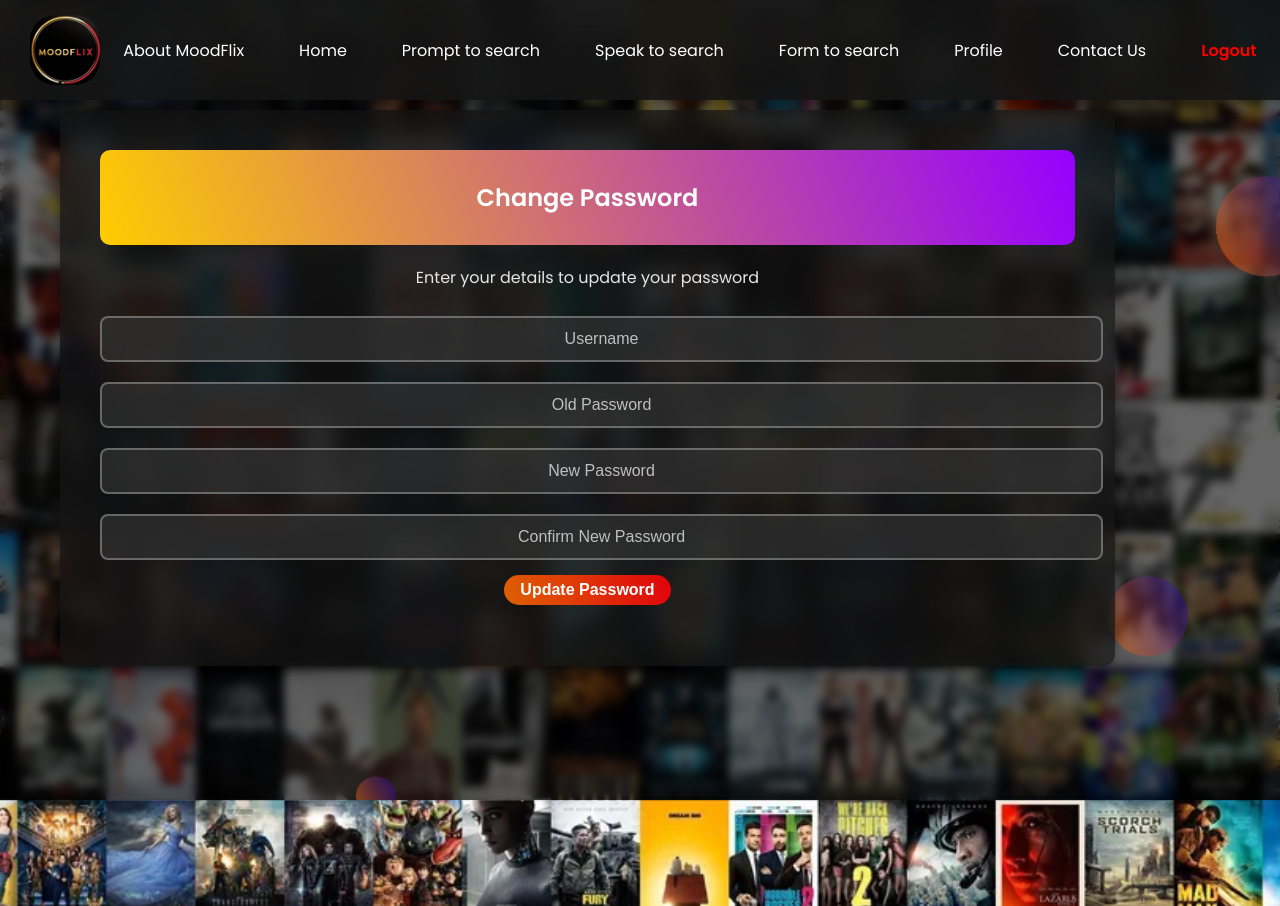
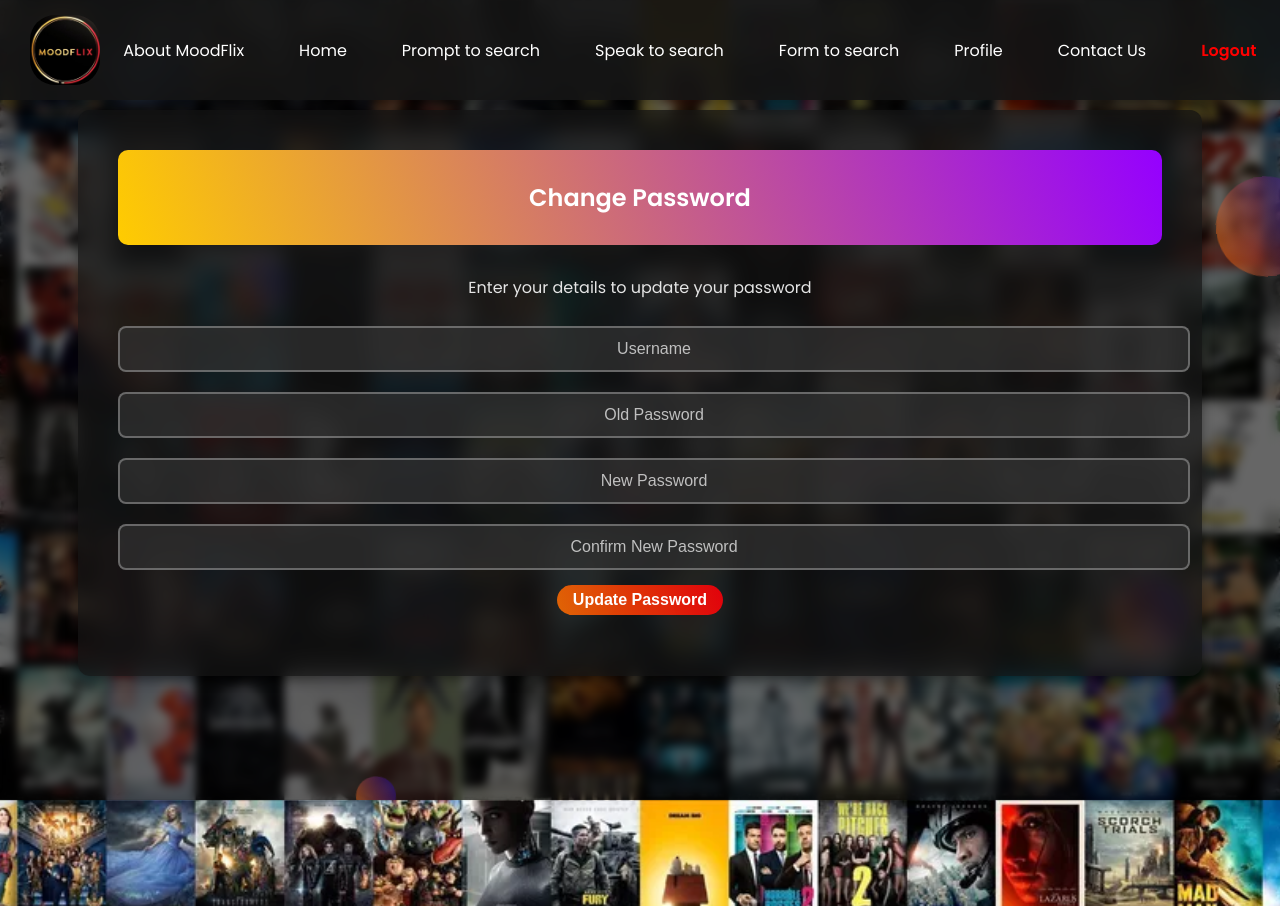
Before and after one commit to TavishiS/Emotion2Movies, a Python web app: template Project/templates/change_password.html in a window 1280 px wide. Shown: the top 906 px of the page. Run offline with Jinja, Linux system fonts and the light colour scheme; the template is opened without the code that fills it, so the values that code supplies are empty.

Commit message:
removing in-line css

```diff
--- a/Project/templates/change_password.html
+++ b/Project/templates/change_password.html
@@ -29,8 +29,8 @@
         <div class="shape" style="width: 100px; height: 100px; right: 5%; top: 10%;"></div>
     </div>
 
-    <div class="container" style="margin-right: 105px;">
-        <div class="header" style="margin-bottom: 20px; text-align: center;">
+    <div class="container">
+        <div class="header">
             <h2>Change Password</h2>
         </div>
 
```
